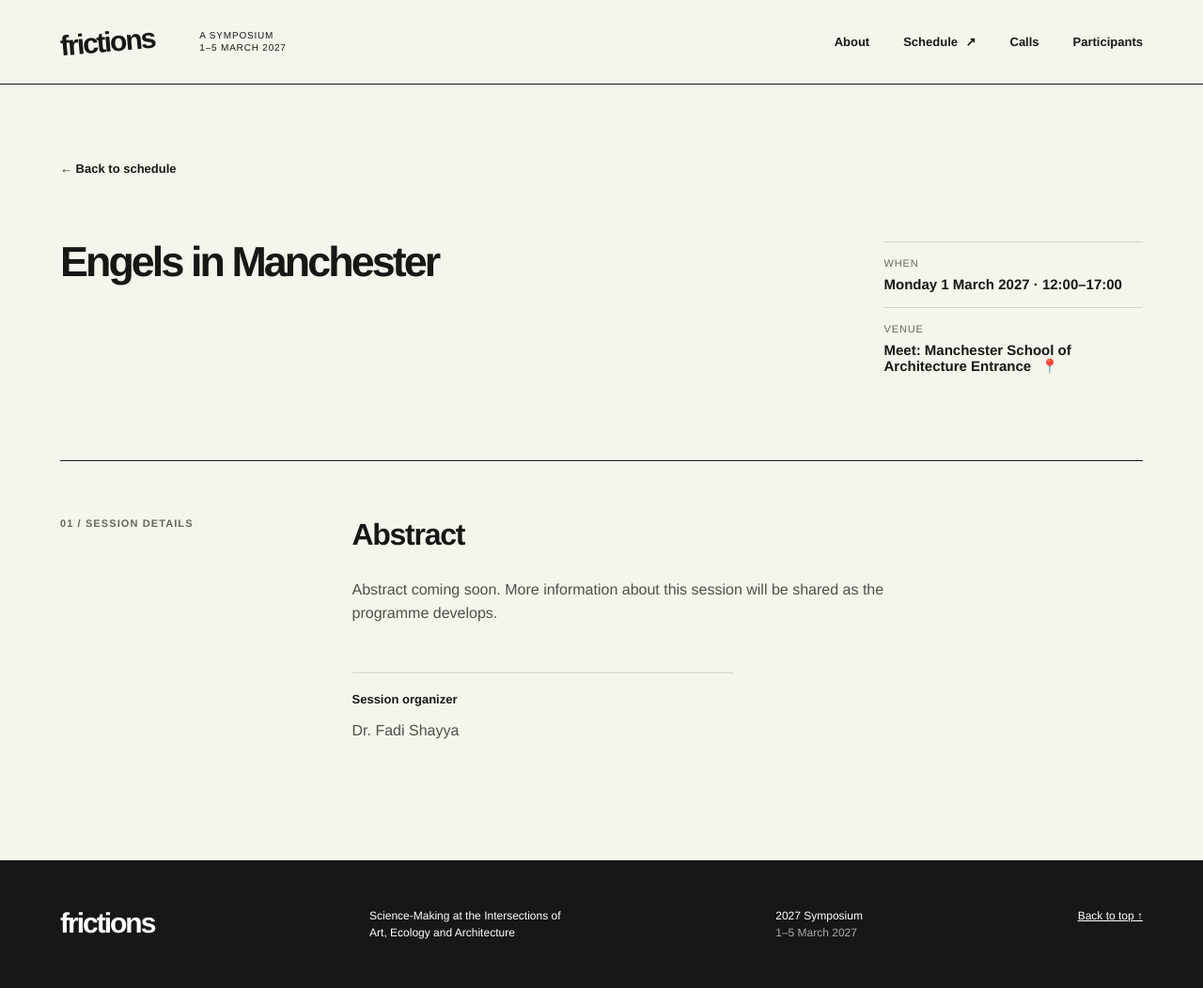
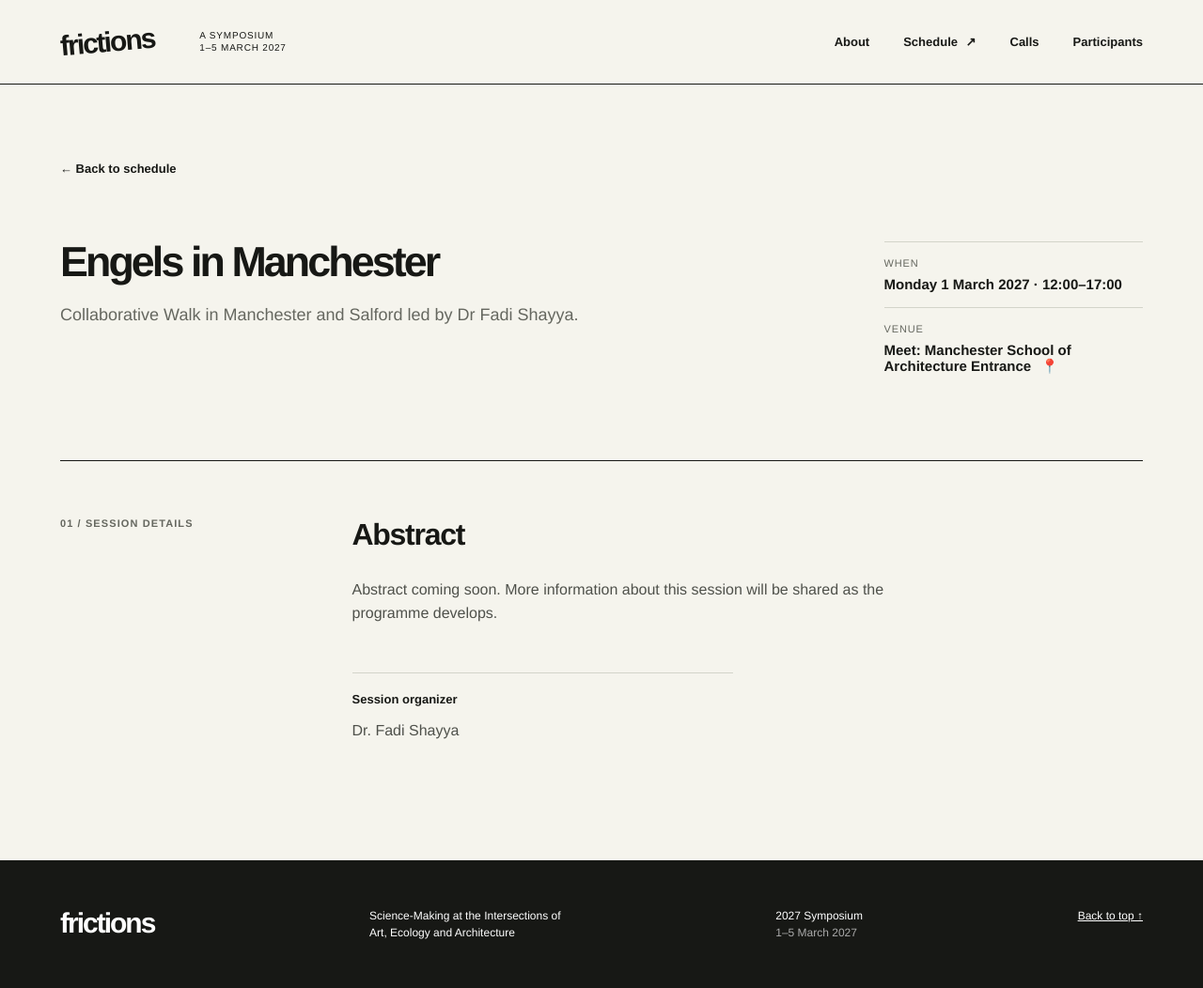
Before and after one commit to rtbs-atlas/frictions.github.io, a Jekyll site: the page built from _events/Engels.md, in a window 1280 px wide. Shown: the whole page at 94% size. Built offline with Jekyll 4.4.1, drawn with Linux system fonts in a browser that asks for light colours; part of the change alters nothing that is shown.

Commit message:
Update short_description to category in Engels.md

```diff
--- a/_events/Engels.md
+++ b/_events/Engels.md
@@ -1,6 +1,6 @@
 ---
 title: Engels in Manchester
-short_description: Collaborative Walk in Manchester and Salford led by Dr Fadi Shayya.
+category: Collaborative Walk in Manchester and Salford led by Dr Fadi Shayya.
 kind: workshop
 day: 1
 time: "12:00–17:00"
```
